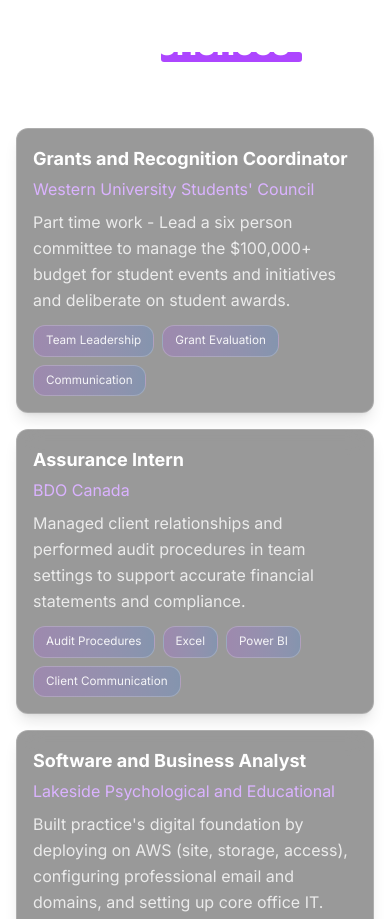
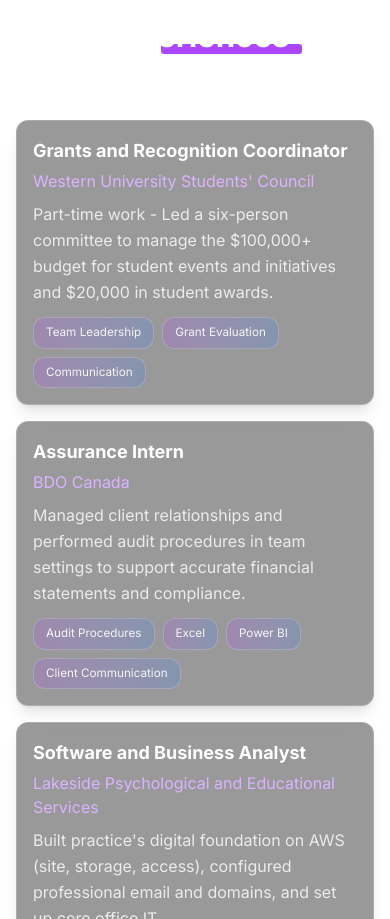
Before and after one commit to abearz8/alexbaier.com, a Next.js app: page / in a window 390 px wide. Shown: the part 1760-2679 px from the top of the page. Built offline with nearby package versions, Linux system fonts and the light colour scheme.

Commit message:
Optimized view including tweaking width, mobile and spell checking

```diff
--- a/src/app/page.tsx
+++ b/src/app/page.tsx
@@ -17,7 +17,7 @@
     start: "September 2025",
     end: "Present",
     description:
-      "Part time work - Lead a six person committee to manage the $100,000+ budget for student events and initiatives and deliberate on student awards.",
+      "Part-time work - Led a six-person committee to manage the $100,000+ budget for student events and initiatives and $20,000 in student awards.",
     skills: ["Team Leadership", "Grant Evaluation", "Communication"],
     companyUrl: "https://westernusc.ca/services/grants-and-recognition/",
   },
@@ -33,12 +33,12 @@
   },
   {
     title: "Software and Business Analyst",
-    company: "Lakeside Psychological and Educational",
+    company: "Lakeside Psychological and Educational Services",
     start: "May 2024",
     end: "April 2025",
     description:
-      "Built practice's digital foundation by deploying on AWS (site, storage, access), configuring professional email and domains, and setting up core office IT.",
-    skills: ["AWS", "Email and Domain Admin", "Device Set Up", "Security Policies"],
+      "Built practice's digital foundation on AWS (site, storage, access), configured professional email and domains, and set up core office IT.",
+    skills: ["AWS", "Email and Domain Admin", "Device Setup", "Security Policies"],
     companyUrl: "https://www.lakesidepes.ca",
   }
 ];
@@ -186,7 +186,6 @@
             <div className="mt-16">
               <ExperienceList
                 items={experiences}
-                className="max-w-6xl mx-auto"
               />
             </div>
           </div>
@@ -198,7 +197,6 @@
             <SectionHeader className="text-7xl">School Involvement</SectionHeader>
             <div className="mt-16">
               <EASection
-                className="max-w-6xl mx-auto"
                 extracurriculars={[
                   {
                     org: "Orientation Leader (Soph)",
@@ -218,24 +216,24 @@
                     org: "Advocacy Intern",
                     position: "Active Minds Western",
                     description:
-                      "Researched and provided reccomendations to university leadership to strengthen campus mental-health support and awareness for students at Western.",
+                      "Researched and provided recommendations to university leadership to strengthen campus mental health support and awareness for students at Western.",
                     logoSrc: "/logos/dsc.svg",
                   },
                 ]}
                 awards={[
                   {
                     title: "President's Scholar",
-                    description: "Recognized for outstanding academic achievement and leadership ($50,000 over 4 years).",
+                    description: "Recognized for outstanding academic achievement and leadership ($50,000 / 4 years).",
                     iconSrc: "/logos/Western.png",
                   },
                   {
-                    title: "2 Time Dean's Honour List",
-                    description: "Achieved a Cumulative GPA of 3.93 / 4.0 or 92% first and second year average in BSc program.",
+                    title: "Dean's Honour List",
+                    description: "Achieved a cumulative GPA of 3.93 / 4.0 or 92% first and second year average in BSc program.",
                     iconSrc: "/logos/Western.png",
                   },
                   {
                     title: "John R. Currie Award in Entrepreneurship",
-                    description: "Recognized for entreprenurial spirit, leadership, and community involvement ($8,000).",
+                    description: "Recognized for entrepreneurial spirit, leadership, and community involvement ($8,000).",
                     iconSrc: "/logos/Ivey.png",
                   },
                 ]}
@@ -251,7 +249,7 @@
             <div className="mt-16">
               <ProjectShowcase
                 title="Lakeside Website"
-                description="Production site for Lakeside Psychological & Educational Services — static HTML/CSS/JS (initially Webflow, finished by hand) hosted on AWS S3 with static-site config."
+                description="Production site for Lakeside Psychological & Educational Services. Static HTML/CSS/JS (initially Webflow, finished by hand) hosted on AWS S3 with static-site config."
                 imageSrc="/projects/lakeside.png"
                 smallImageSrc="/projects/lakeside_small.png"
                 imageAlt="LakesidePES Screenshot"
--- a/src/blocks/Components/AboutSkillsCerts/AboutSkillsCerts.tsx
+++ b/src/blocks/Components/AboutSkillsCerts/AboutSkillsCerts.tsx
@@ -20,7 +20,7 @@
 }) => {
   return (
     <section className={`relative w-full ${className}`}>
-      <div className="max-w-6xl mx-auto px-4">
+      <div className="w-full px-4">
         {/* Blurb */}
         <div className="bg-black/40 backdrop-blur-md border border-white/20 rounded-2xl shadow-lg px-6 py-6 md:px-8 md:py-8">
           <p className="text-white/90 font-inter text-center leading-relaxed text-base sm:text-lg">
@@ -92,7 +92,7 @@
                   className="transition-all duration-300 hover:scale-110 group"
                   aria-label={c.title}
                 >
-                  <div className="relative w-30 h-30 sm:w-65 sm:h-65 rounded-xl overflow-hidden">
+                  <div className="relative w-28 h-28 sm:w-50 sm:h-50 md:w-70 md:h-75 lg:w-55 lg:h-55 xl:w-75 xl:h-75 rounded-xl overflow-hidden">
                     {/* Default image */}
                     <img
                       src={c.logoSrc}
--- a/src/blocks/Components/ContactMe/ContactMe.tsx
+++ b/src/blocks/Components/ContactMe/ContactMe.tsx
@@ -38,7 +38,7 @@
                     loading="lazy"
                   />
                 </div>
-                <span className="text-white font-inter text-center text-base font-medium">
+                <span className="text-white font-inter text-center text-sm sm:text-base font-medium">
                   {contact.name}
                 </span>
               </a>
--- a/src/blocks/Components/EASection/EASection.tsx
+++ b/src/blocks/Components/EASection/EASection.tsx
@@ -191,7 +191,7 @@
                     className="ea-card group relative rounded-2xl border-2 border-white/20 bg-black/50 backdrop-blur-md p-5 shadow-lg transition-all duration-300"
                   >
                     <div className="relative z-10 flex flex-col items-center justify-center h-full text-center">
-                      <div className="w-full h-16 mb-6 flex items-center justify-center">
+                      <div className={`w-full h-16 ${award.iconSrc?.includes('Ivey') ? 'mb-4 mt-2' : 'mb-6'} flex items-center justify-center`}>
                         <img src={award.iconSrc} alt={`${award.title} icon`} className="max-w-[70%] max-h-full object-contain" loading="lazy" />
                       </div>
                       <h4 className="text-white text-lg sm:text-xl lg:text-2xl font-bold font-inter mb-2">{award.title}</h4>
--- a/src/blocks/Components/ExperienceStack/ExperienceList.tsx
+++ b/src/blocks/Components/ExperienceStack/ExperienceList.tsx
@@ -39,7 +39,7 @@
     <div className="bg-black/40 backdrop-blur-md rounded-xl p-4 border border-white/20 mb-4 shadow-lg transition-all duration-300 hover:bg-black/50 hover:scale-105 hover:border-purple-400/60 hover:shadow-[0_0_30px_rgba(139,92,246,0.35)]">
       <div className="flex items-center gap-8">
         {/* Logo Section */}
-        <div className="relative shrink-0 rounded-2xl grid place-items-center overflow-hidden transition-colors duration-300 hidden sm:grid" style={{ width: 'min(20vw, 9rem)', height: 'min(20vw, 9rem)' }}>
+        <div className="relative shrink-0 rounded-2xl grid place-items-center overflow-hidden transition-colors duration-300 hidden sm:grid" style={{ width: 'min(25vw, 11rem)', height: 'min(20vw, 9rem)' }}>
           {logoSrc ? (
             <img
               src={logoSrc}
@@ -127,7 +127,7 @@
           rel="noopener noreferrer"
           className="relative inline-flex items-center justify-center rounded-xl border border-white/20
                      bg-slate-900/40 px-6 py-3 md:px-7 md:py-3.5 text-white font-inter font-semibold
-                     overflow-hidden transition-colors duration-300 group w-full max-w-6xl text-center
+                     overflow-hidden transition-colors duration-300 group w-full text-center
                      hover:bg-gradient-to-r hover:from-purple-600 hover:to-blue-500"
           style={{ fontSize: 'min(3.5vw, 1rem)' }}
         >
```
Also changed, not shown: public/logos/Ivey.png.
